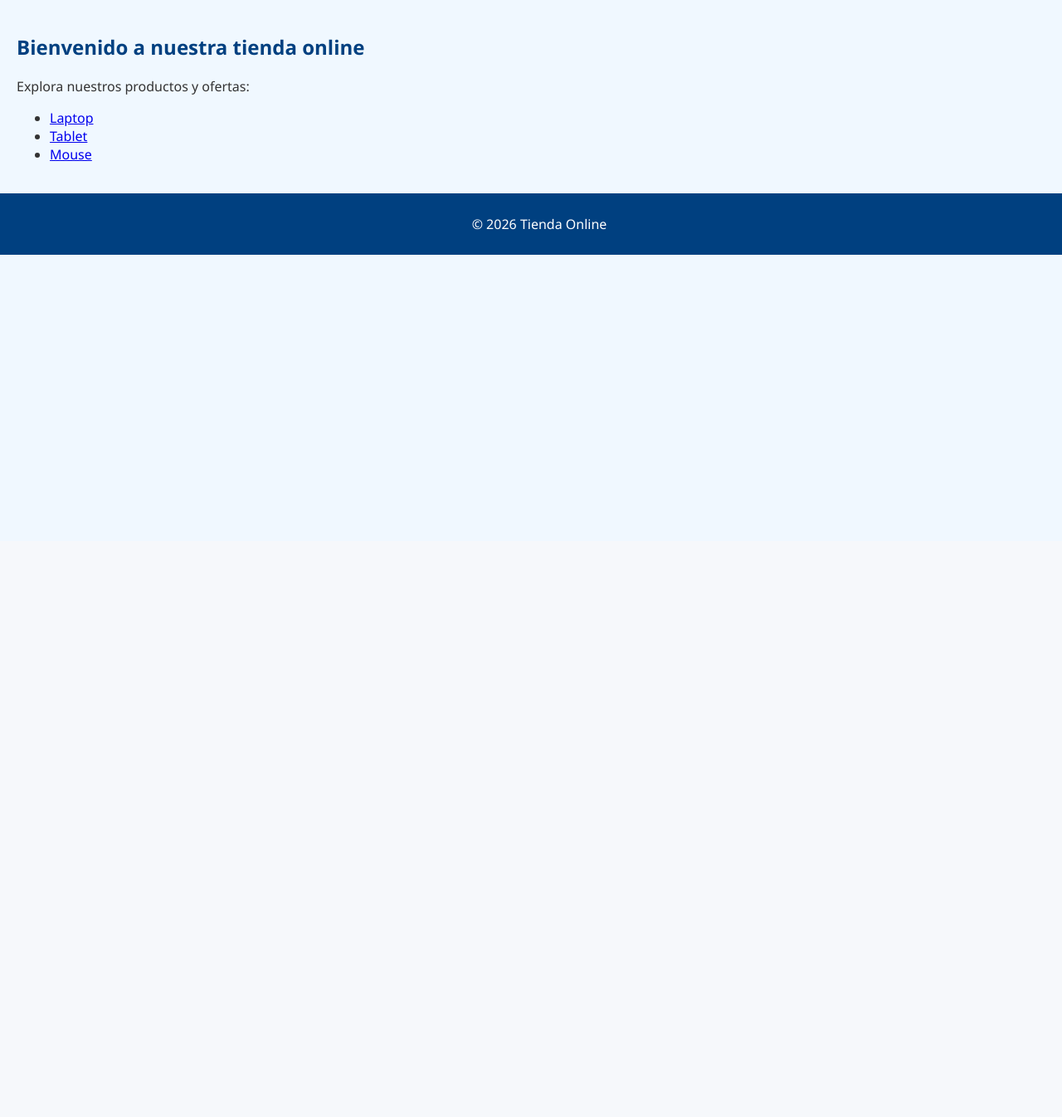
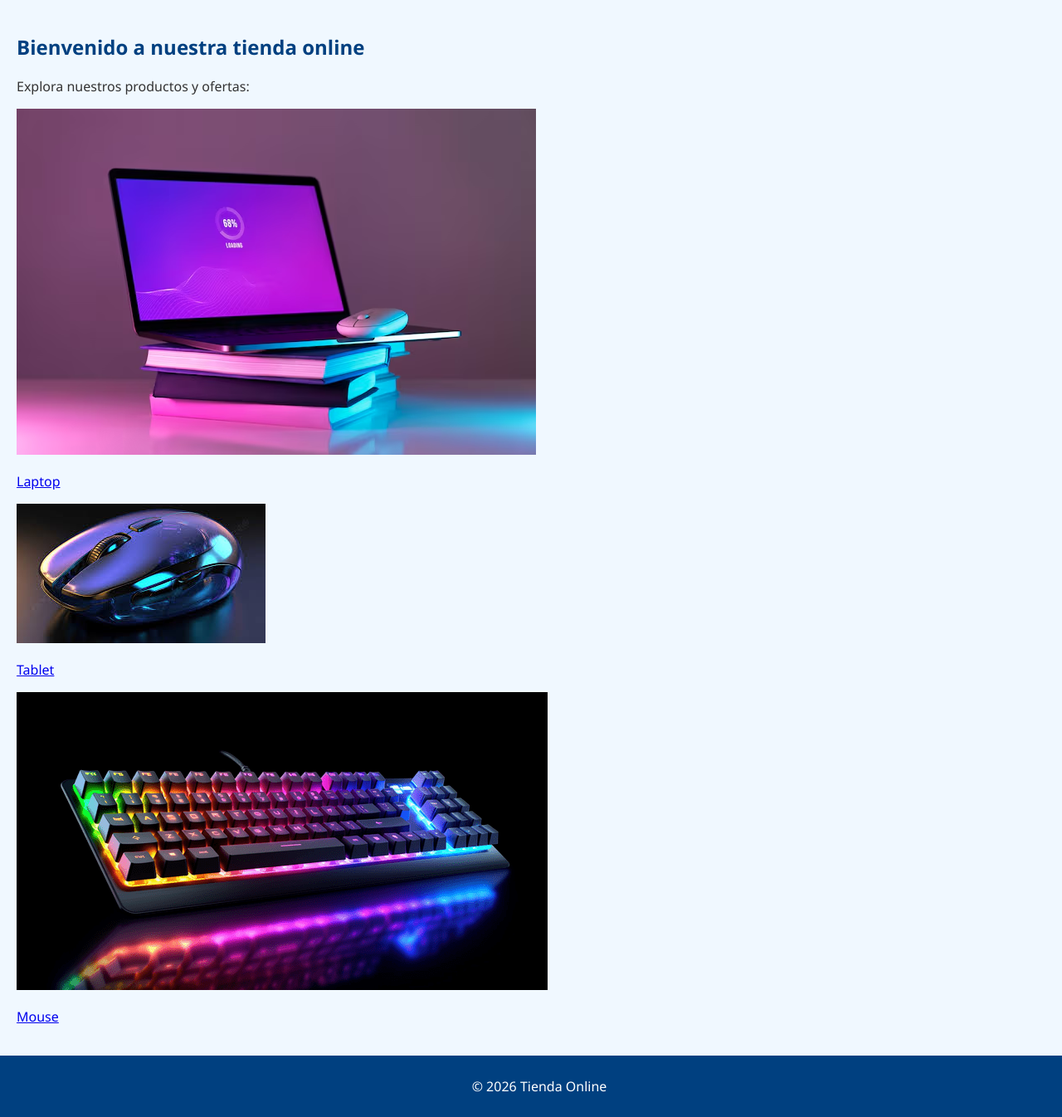
Before and after one commit to yuli325/proyecto_tienda_online_2, a Flask app: page / in a window 1280 px wide. Shown: the part 148-1494 px from the top of the page at 83% size. Before the commit the page ends 455 px from the top, so only its background shows below. Run offline with Flask 3, Linux system fonts and the light colour scheme.

Commit message:
Agregar imágenes de productos en la página de inicio

```diff
--- a/templates/index.html
+++ b/templates/index.html
@@ -5,9 +5,19 @@
 {% block content %}
 <h2>Bienvenido a nuestra tienda online</h2>
 <p>Explora nuestros productos y ofertas:</p>
-<ul>
-    <li><a href="{{ url_for('producto', nombre='Laptop') }}">Laptop</a></li>
-    <li><a href="{{ url_for('producto', nombre='Tablet') }}">Tablet</a></li>
-    <li><a href="{{ url_for('producto', nombre='Mouse') }}">Mouse</a></li>
-</ul>
+
+<div class="productos">
+    <div class="producto">
+        <img src="{{ url_for('static', filename='img/imagen1.jpg') }}" alt="Laptop">
+        <p><a href="{{ url_for('producto', nombre='Laptop') }}">Laptop</a></p>
+    </div>
+    <div class="producto">
+        <img src="{{ url_for('static', filename='img/imagen2.jpg') }}" alt="Tablet">
+        <p><a href="{{ url_for('producto', nombre='Tablet') }}">Tablet</a></p>
+    </div>
+    <div class="producto">
+        <img src="{{ url_for('static', filename='img/imagen3.jpg') }}" alt="Mouse">
+        <p><a href="{{ url_for('producto', nombre='Mouse') }}">Mouse</a></p>
+    </div>
+</div>
 {% endblock %}
```
